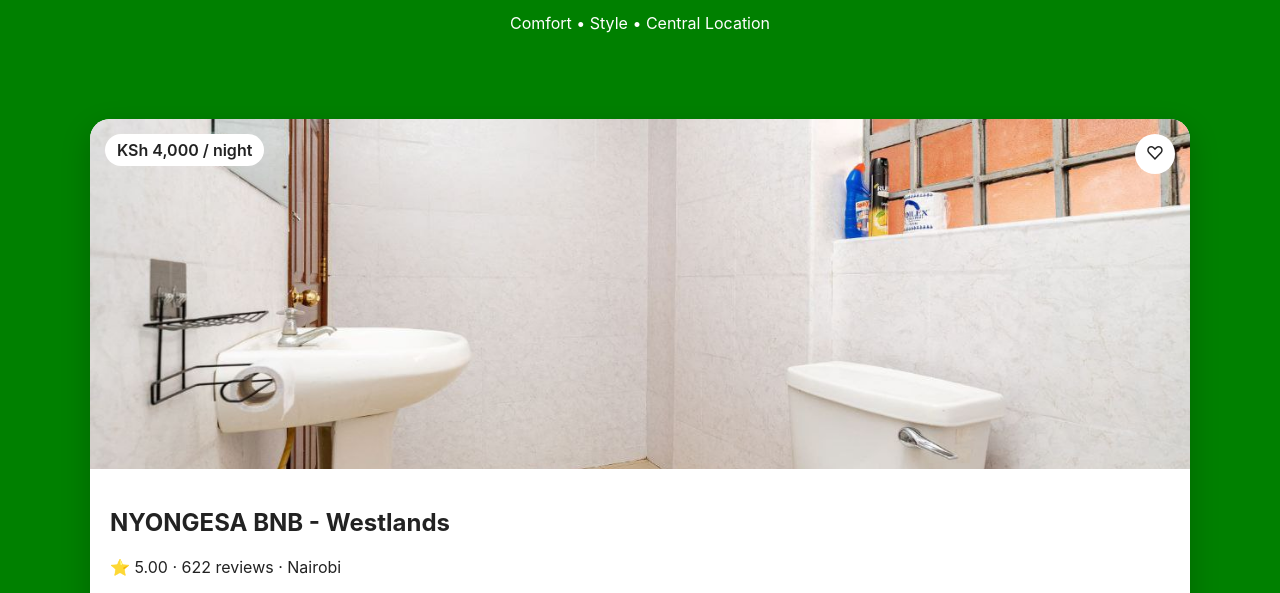
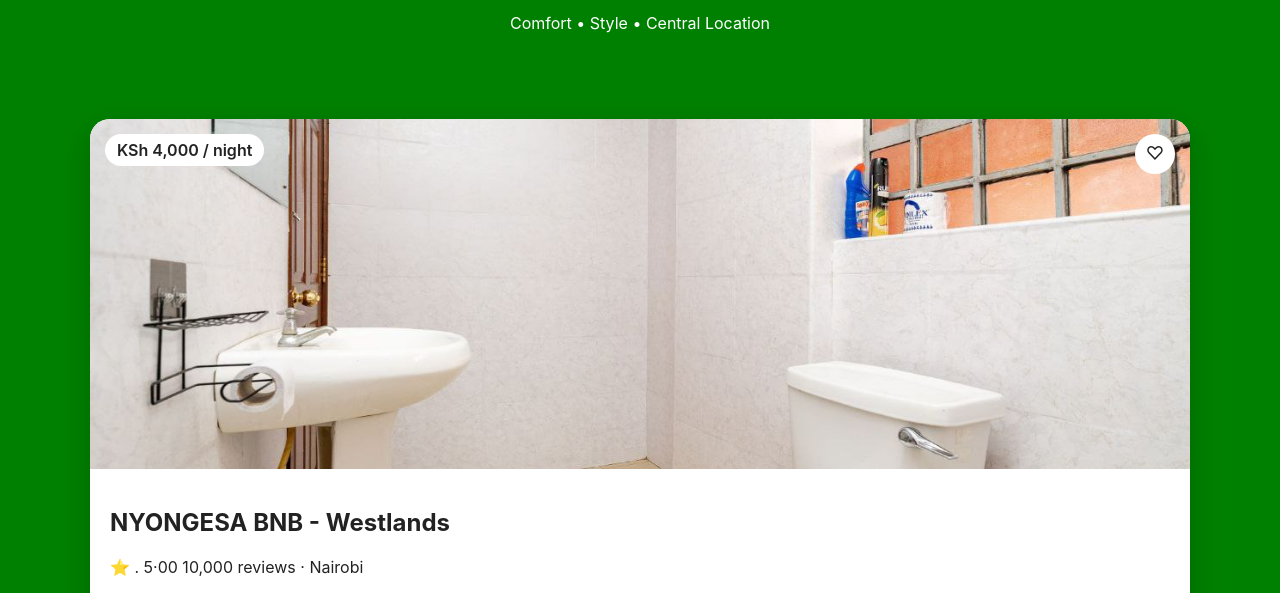
Before and after one commit to rasmoltaa30/airbnbs, a plain HTML site: page index.html in a window 1280 px wide. Shown: the part 193-786 px from the top of the page. Drawn offline with Linux system fonts and the light colour scheme.

Commit message:
Update index.html

```diff
--- a/index.html
+++ b/index.html
@@ -221,7 +221,7 @@ footer{
 
 <div class="content">
     <h2>NYONGESA BNB - Westlands</h2>
-    <p>⭐ 5.00 · 622 reviews · Nairobi</p>
+    <p>⭐ . 5·00 10,000 reviews · Nairobi</p>
 
     <div class="booking-box">
         <input type="date" id="checkin" onchange="calculateTotal()">
```
